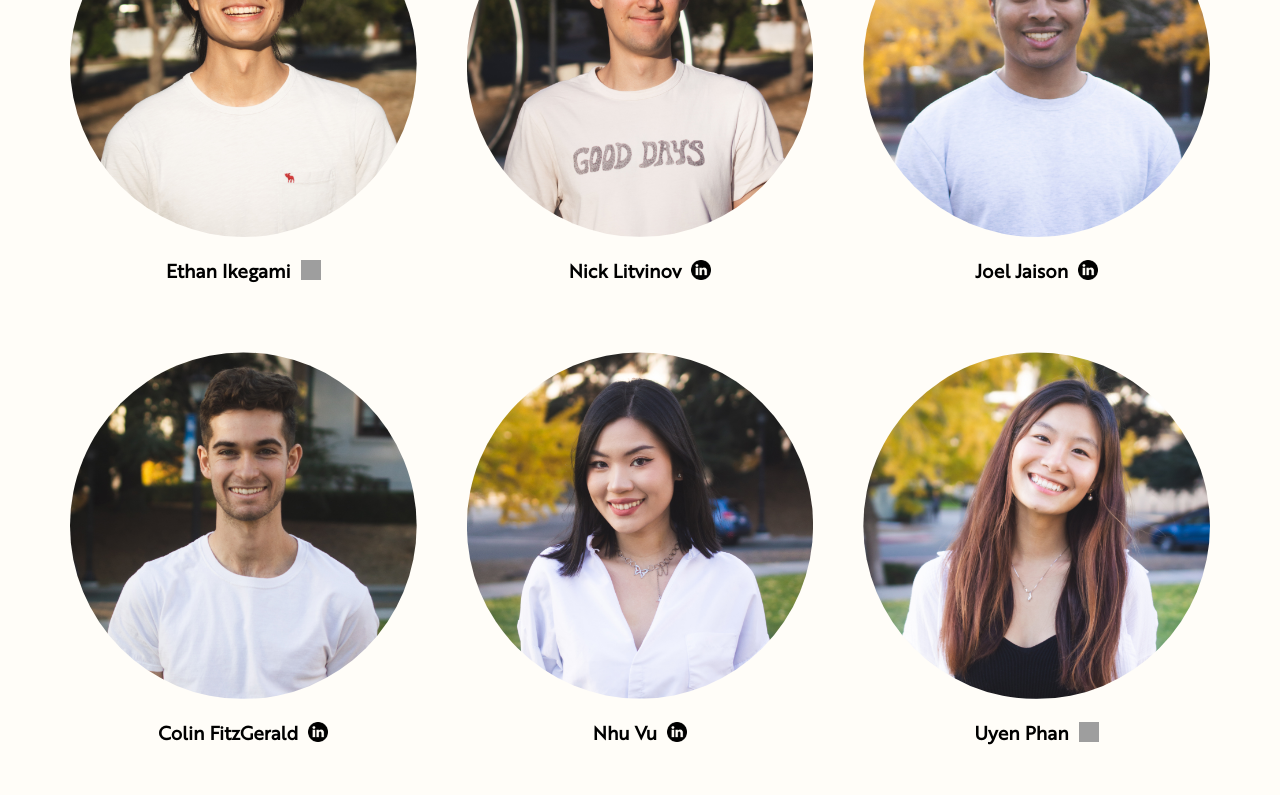
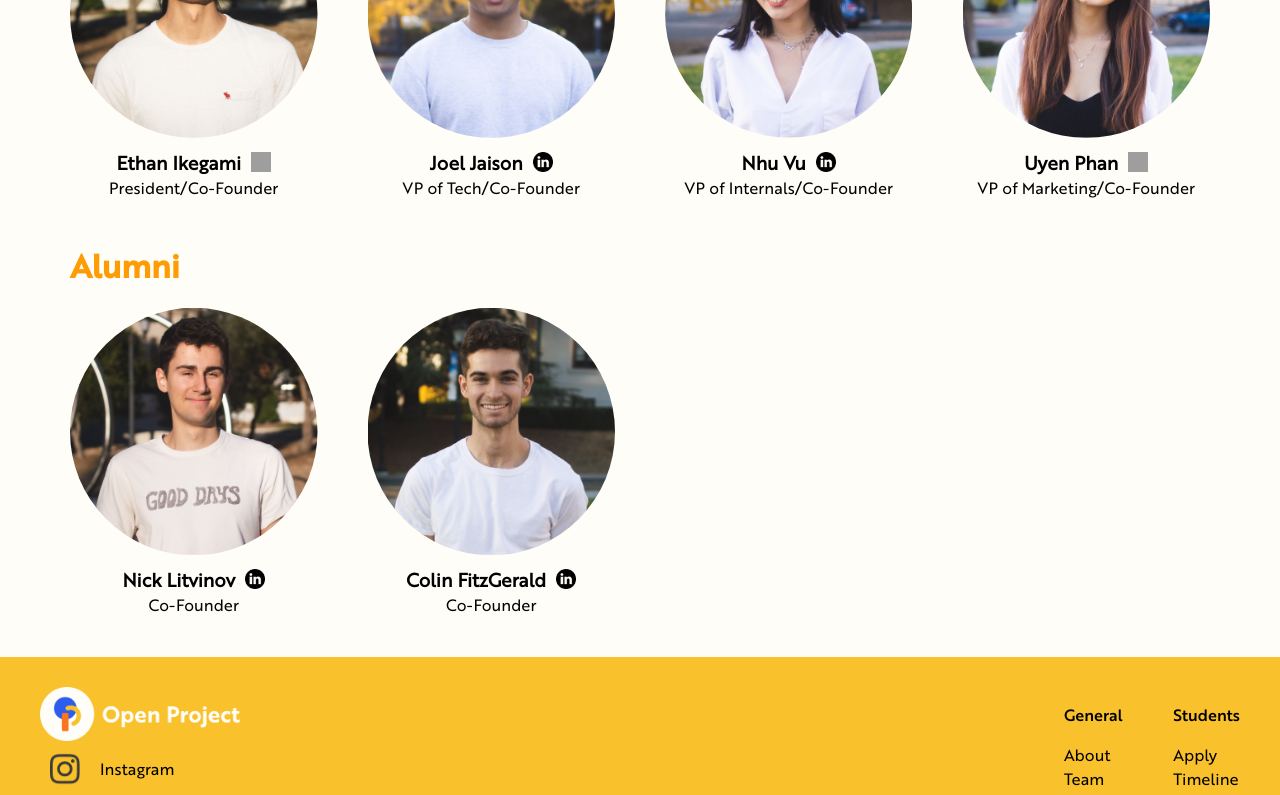
Before and after one commit to openprojectberkeley/frontend, a React (Create React App) app: page /about in a window 1280 px wide. Shown: the part 3080-3875 px from the top of the page. Built offline with nearby package versions, Linux system fonts and the light colour scheme; grey boxes are pictures that could not be loaded.

Commit message:
update old website content

```diff
--- a/src/components/About.js
+++ b/src/components/About.js
@@ -15,6 +15,48 @@ import buildAndLearnTogether from '../images/about/buildAndLearnTogether.png'
 import challengeYourLimits from '../images/about/challengeYourLimits.png'
 
 export default function About() {
+    const theTeam = [
+      {
+        name: "Ethan Ikegami",
+        link: "https://ethanikegami.com/",
+        title: "President/Co-Founder",
+        image: ethan,
+      },
+      {
+        name: "Joel Jaison",
+        link: "https://www.linkedin.com/in/joel-jaison/",
+        title: "VP of Tech/Co-Founder",
+        image: joel,
+      },
+      {
+        name: "Nhu Vu",
+        link: "https://www.linkedin.com/in/nhu-vu-0b9b89215/",
+        title: "VP of Internals/Co-Founder",
+        image: nhu,
+      },
+      {
+        name: "Uyen Phan",
+        link: "https://uyentphan.com/",
+        title: "VP of Marketing/Co-Founder",
+        image: uyen,
+      }
+    ]
+
+    const alumni = [
+      {
+        name: "Nick Litvinov",
+        link: "https://www.linkedin.com/in/nick-litvinov-ab04981b5/",
+        title: "Co-Founder",
+        image: nick,
+      },
+      {
+        name: "Colin FitzGerald",
+        link: "https://www.linkedin.com/in/colinfitzgerald328/",
+        title: "Co-Founder",
+        image: colin,
+      },
+    ]
+
     return (
       <div>
         <img src={aboutTeam} className={styles.aboutTeam} alt="Open Project Berkeley Team"/>
@@ -56,48 +98,29 @@ export default function About() {
           <div className={styles.aboutPics}>
             <h1>Meet the Team</h1>
             <div className={styles.people}>
+              {theTeam.map(person => (
                 <div className={styles.person}>
-                <img className={styles.gridImage} src={ethan} alt="Ethan Ikegami"/>
+                  <img className={styles.gridImage} src={person.image} alt={person.name}/>
                   <div className={styles.name}>
-                  <h3>Ethan Ikegami</h3>
-                  <a href="https://ethanikegami.com/" target="_blank" rel="noopener noreferrer"><img src={pwicon} className={styles.icon} alt=""/></a>
+                    <h3>{person.name}</h3>
+                    <a href={person.link} target="_blank" rel="noopener noreferrer"><img src={person.link.includes("linkedin") ? linkedinicon : pwicon} className={styles.icon} alt=""/></a>
                   </div>
+                  <p className={styles.title}>{person.title}</p>
                 </div>
+              ))}
+            </div>
+            <h1>Alumni</h1>
+            <div className={styles.people}>
+              {alumni.map(person => (
                 <div className={styles.person}>
-                <img className={styles.gridImage} src={nick} alt="Nick Litvinov"/>
+                  <img className={styles.gridImage} src={person.image} alt={person.name}/>
                   <div className={styles.name}>
-                  <h3>Nick Litvinov</h3>
-                  <a href="https://www.linkedin.com/in/nick-litvinov-ab04981b5/" target="_blank" rel="noopener noreferrer"><img src={linkedinicon} className={styles.icon} alt=""/></a>
+                    <h3>{person.name}</h3>
+                    <a href={person.link} target="_blank" rel="noopener noreferrer"><img src={person.link.includes("linkedin") ? linkedinicon : pwicon} className={styles.icon} alt=""/></a>
                   </div>
+                  <p className={styles.title}>{person.title}</p>
                 </div>
-              <div className={styles.person}>
-                <img className={styles.gridImage} src={joel} alt="Joel Jaison"/>
-                <div className={styles.name}>
-                  <h3>Joel Jaison</h3>
-                  <a href="https://www.linkedin.com/in/joel-jaison/" target="_blank" rel="noopener noreferrer"><img src={linkedinicon} className={styles.icon} alt=""/></a>
-                </div>
-              </div>
-              <div className={styles.person}>
-                <img className={styles.gridImage} src={colin} alt="Colin FitzGerald"/>
-                <div className={styles.name}>
-                  <h3>Colin FitzGerald</h3>
-                  <a href="https://www.linkedin.com/in/colinfitzgerald328/" target="_blank" rel="noopener noreferrer"><img src={linkedinicon} className={styles.icon} alt=""/></a>
-                </div>
-              </div>
-              <div className={styles.person}>
-                <img className={styles.gridImage} src={nhu} alt="Nhu Vu"/>
-                <div className={styles.name}>
-                  <h3>Nhu Vu</h3>
-                  <a href="https://www.linkedin.com/in/nhu-vu-0b9b89215/" target="_blank" rel="noopener noreferrer"><img src={linkedinicon} className={styles.icon} alt=""/></a>
-                </div>
-              </div>
-              <div className={styles.person}>
-                <img className={styles.gridImage} src={uyen} alt="Uyen Phan"/>
-                <div className={styles.name}>
-                  <h3>Uyen Phan</h3>
-                  <a href="https://uyentphan.com/" target="_blank" rel="noopener noreferrer"><img src={pwicon} className={styles.icon} alt=""/></a>
-                </div>
-              </div>
+              ))}
             </div>
           </div>
         </div>
--- a/src/components/HomePage.js
+++ b/src/components/HomePage.js
@@ -41,7 +41,7 @@ export default function HomePage() {
         <div className={`${styles.about} ${styles.aboutProjects}`}>
           <div>
             <h1>Projects</h1>
-            <h3>Our club offers a dynamic array of projects, ranging from web/mobile development to data science. The projects undertaken each semester are <span className={styles.blueText}>student-led</span>, with members empowered to propose ideas, evaluate options, and select the projects they want to work on, rather than being constrained by predefined projects. This allows for a highly personalized and fulfilling experience for all members.<br/><br/>Additionally, we plan to expand our offerings to include <span className={styles.blueText}>client</span> projects, giving members the opportunity to work on impactful projects for organizations and gain valuable experience. By providing a combination of student-led and client projects, we aim to offer a truly enriching and rewarding experience for all members.</h3>
+            <h3>Our club offers a dynamic array of projects, ranging from web/mobile development to data science. The projects undertaken each semester are <span className={styles.blueText}>student-led</span>, with members empowered to propose ideas, evaluate options, and select the projects they want to work on, rather than being constrained by predefined projects. This allows for a highly personalized and fulfilling experience for all members.<br/><br/>Additionally, we offer <span className={styles.blueText}>client</span> projects, giving members the opportunity to work on impactful projects for organizations and gain valuable experience. By providing a combination of student-led and client projects, we aim to offer a truly enriching and rewarding experience for all members.</h3>
           </div>
           <div>
             <img src={computer} />
@@ -62,7 +62,7 @@ export default function HomePage() {
         <div className={styles.joinUs}>
           <div className={styles.joinUsText}>
             <h1>Join us!</h1>
-            <h3>Application deadline is Wednesday, February 1st at 11:59 pm. Click the button to learn more!</h3>
+            <h3>Application deadline is Sunday, September 3rd at 11:59 pm. Click the button to learn more!</h3>
           </div>
           <div className={styles.joinUsRight}>
             <NavLink to="/apply"><button className={styles.getInvolvedButton}>Get Involved</button></NavLink>
--- a/src/css/About.module.css
+++ b/src/css/About.module.css
@@ -25,8 +25,7 @@
 
 .people {
     display: grid;
-    grid-template-columns: 1fr 1fr 1fr;
-    grid-template-rows: 1fr 1fr;
+    grid-template-columns: 1fr 1fr 1fr 1fr;
     grid-gap: 50px;
     margin-top: 20px;
     margin-bottom: 40px;
@@ -49,6 +48,7 @@
     flex-direction: row;
     align-items: center;
     gap: 10px;
+    padding-top: 10px;
 }
 
 .name img {
@@ -60,10 +60,17 @@
     height: 20px;
 }
 
+.name h3 {
+    margin: 0;
+}
+
+.title {
+    margin: 0;
+}
+
 @media screen and (max-width: 768px) {
     .people {
         grid-template-columns: 1fr 1fr;
-        grid-template-rows: 1fr 1fr 1fr;
         grid-gap: 30px;
     }
 }
@@ -71,7 +78,6 @@
 @media screen and (max-width: 425px) {
     .people {
         grid-template-columns: 1fr;
-        grid-template-rows: 1fr 1fr 1fr 1fr;
     }
 }
 
```
Also changed, not shown: src/components/Apply.js (+7 -23 lines). Lines whose indentation alone changed are shown as unchanged.
